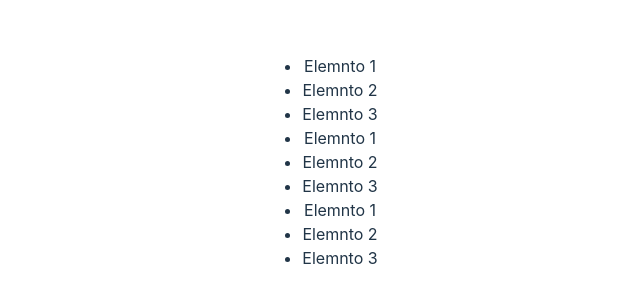
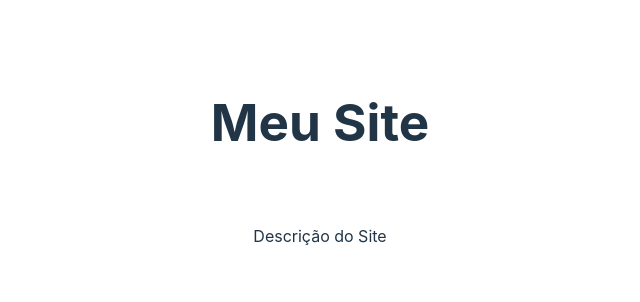
Before and after one commit to treinaweb/treinaweb-react-dominando-componentes-v2, a React (Vite) app: page / in a window 1280 px wide. Shown: the part 238-540 px from the top of the page, without its empty margins (320-960 px from the left). Built offline with nearby package versions, Linux system fonts and the light colour scheme.

Commit message:
Aula 06 | 18 - Elementos Filho

```diff
--- a/src/App.jsx
+++ b/src/App.jsx
@@ -1,29 +1,17 @@
 import React from 'react';
 import './App.css';
 
-function Lista() {
+function MeuComponente(props) {
   return (
-    <>
-      <li>Dados da minha lista</li>
-      <li>Dados da minha lista</li>
-    </>
+    <div>
+      {props.children}
+    </div>
   )
 }
 
 function App() {
-
   return (
-    <div>
-      <ul>
-        {[1, 2, 3].map((numero, index) => (
-          <React.Fragment key={index}>
-            <li>Elemnto 1</li>
-            <li>Elemnto 2</li>
-            <li>Elemnto 3</li>
-          </React.Fragment>
-        ))}
-      </ul>
-    </div>
+    <MeuComponente><h1>Meu Site</h1><br /><p>Descrição do Site</p></MeuComponente>
   )
 }
 
```
